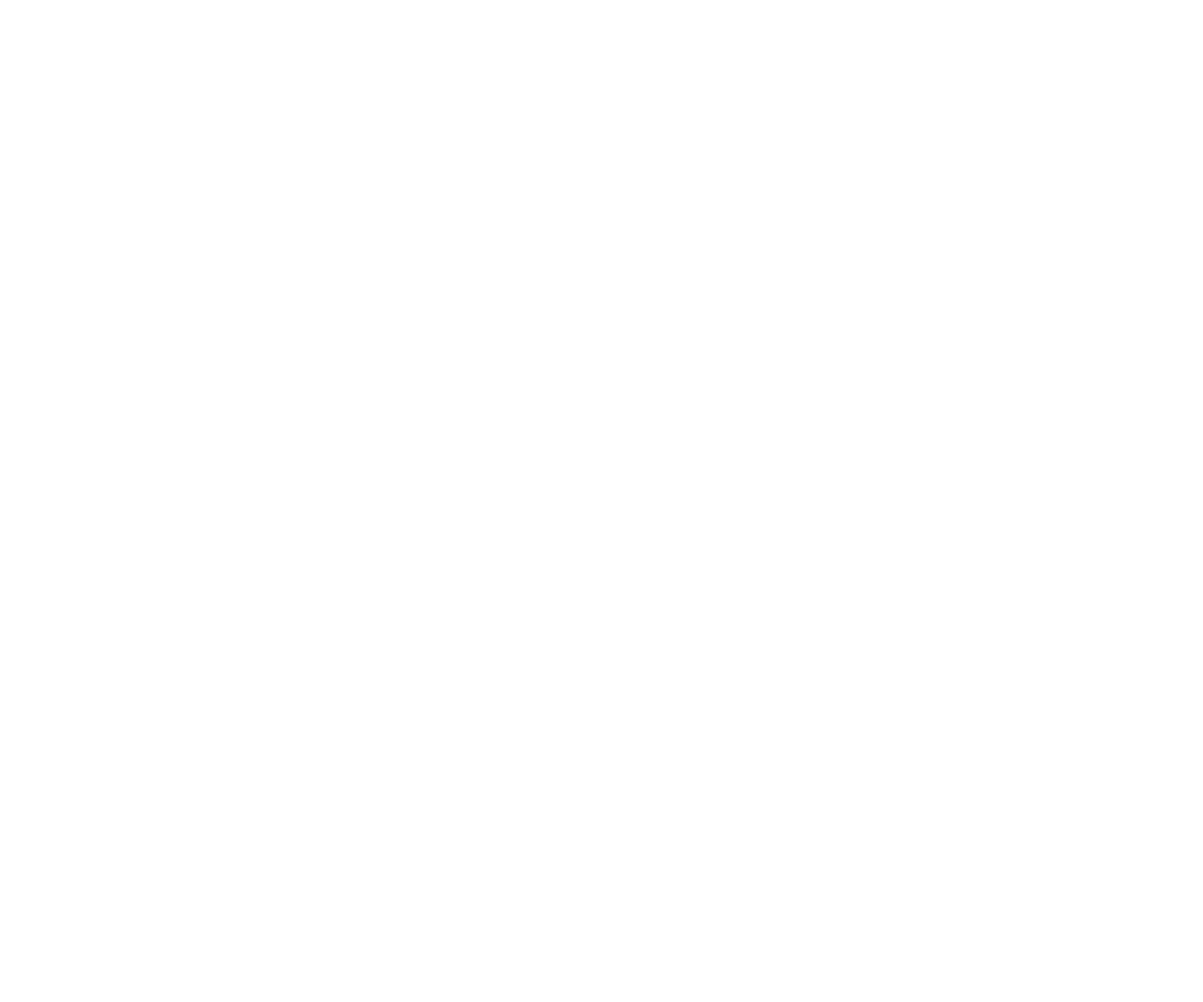
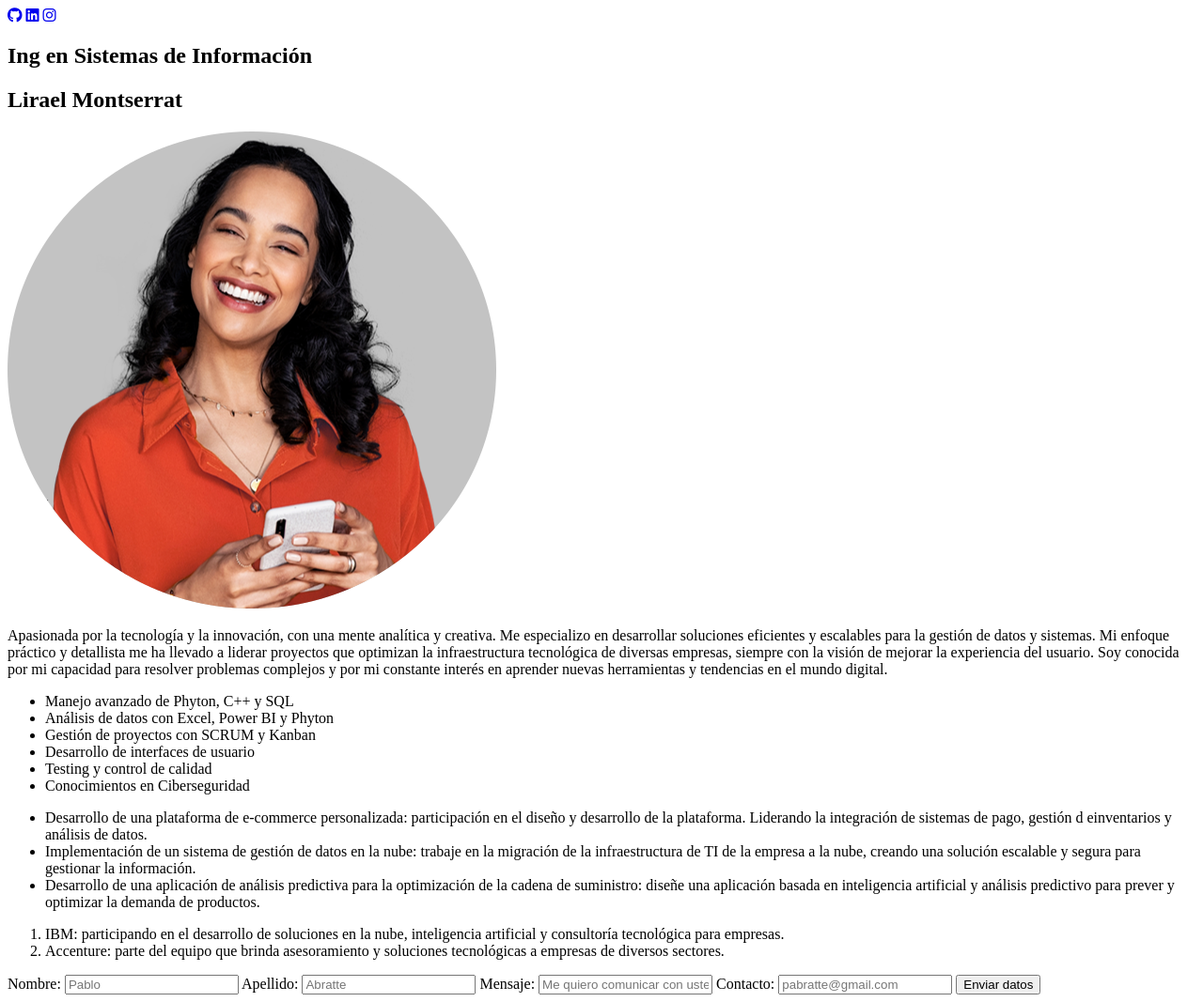
Before and after one commit to Serena-code/repositorio, a plain HTML site: page index.html in a window 1280 px wide. Shown: the whole page at 94% size. Before the commit the page ends 800 px from the top, so only its background shows below. Drawn offline with Linux system fonts and the light colour scheme.

Commit message:
index finalizado

```diff
--- /dev/null
+++ b/css/style.css
@@ -0,0 +1,11 @@
+.h1 {
+  font-family: "Roboto", sans-serif;
+  font-optical-sizing: auto;
+  font-weight: weight;
+  font-style: normal;
+  font-variation-settings:
+  "wdth" 100;
+}
+.body{
+  color:red;
+}
--- a/index.html
+++ b/index.html
@@ -1,9 +1,89 @@
 <!DOCTYPE html>
 <html>
     <head>
-
+        <title>Portfolio</title>
+        <link rel="stylesheet" href="css/style.css">
+        <script src="https://kit.fontawesome.com/c115c4d63d.js" crossorigin="anonymous"></script>
+        <link rel="preconnect" href="https://fonts.googleapis.com">
+        <link rel="preconnect" href="https://fonts.gstatic.com" crossorigin>
+        <link href="https://fonts.googleapis.com/css2?family=Roboto:ital,wght@0,100..900;1,100..900&display=swap" rel="stylesheet">
+        <link rel="stylesheet" href="css/style.css">
     </head>
     <body>
+        <header>
+            <a href="https://github.com/"><i class="fa-brands fa-github"></i></a>
+            <a href="https://linkedin.com/"><i class="fa-brands fa-linkedin"></i></a>
+            <a href="https://www.instagram.com/"><i class="fa-brands fa-instagram"></i></a>
+        </header>
+        <nav>
+            <h1>Ing en Sistemas de Información</h1>
+            <h2>Lirael Montserrat</h2>
+            <img src="img/foto_perfil_d.png" alt="foto modo oscuro">
+            <p>
+                Apasionada por la tecnología y la innovación, con una mente analítica y creativa. Me especializo en desarrollar soluciones eficientes y escalables para la gestión de datos y sistemas.
+                Mi enfoque práctico y detallista me ha llevado a liderar proyectos que optimizan la infraestructura tecnológica de diversas empresas, siempre con la visión de mejorar la experiencia
+                del usuario. Soy conocida por mi capacidad para resolver problemas complejos y por mi constante interés en aprender nuevas herramientas y tendencias en el mundo digital.
+            </p>
+        </nav>
+        <article>
+            <section class="habilidades">
+                <ul>
+                    <li>Manejo avanzado de Phyton, C++ y SQL</li>
+                    <li>Análisis de datos con Excel, Power BI y Phyton</li>
+                    <li>Gestión de proyectos con SCRUM y Kanban</li>
+                    <li>Desarrollo de interfaces de usuario</li>
+                    <li>Testing y control de calidad</li>
+                    <li>Conocimientos en Ciberseguridad</li>
+                </ul>
+            </section>
+            <section class="proyectos">
+                <ul>
+                    <li>
+                        Desarrollo de una plataforma de e-commerce personalizada: participación
+                        en el diseño y desarrollo de la plataforma. Liderando la integración de sistemas
+                        de pago, gestión d einventarios y análisis de datos.
+                    </li>
+                    <li>
+                        Implementación de un sistema de gestión de datos en la nube: trabaje en la migración
+                        de la infraestructura de TI de la empresa a la nube, creando una solución escalable
+                        y segura para gestionar la información.
+                    </li>
+                    <li>
+                        Desarrollo de una aplicación de análisis predictiva para la optimización de la cadena
+                        de suministro: diseñe una aplicación basada en inteligencia artificial y análisis predictivo
+                        para prever y optimizar la demanda de productos.
+                    </li>
+                </ul>
+            </section>
+        </article>
+        <aside>
+            <ol>
+                <li>
+                    IBM: participando en el desarrollo de soluciones en la nube, inteligencia artificial y
+                    consultoría tecnológica para empresas.
+                </li>
+                <li>
+                    Accenture: parte del equipo que brinda asesoramiento y soluciones
+                    tecnológicas a empresas de diversos sectores.
+                </li>
+            </ol>
+        </aside>
+        <footer>
+            <form method="post" action="">
+                <label for="nombre">Nombre: </label>
+                <input name="nombre" id="nombre" placeholder="Pablo" required>
 
+                <label for="apellido">Apellido: </label>
+                <input name="apellido" id="apellido" placeholder="Abratte" required>
+
+                <label for="mensaje">Mensaje: </label>
+                <input name="mensaje" id="mensaje" placeholder="Me quiero comunicar con usted..." required>
+
+                <label for="contacto">Contacto: </label>
+                <input name="contacto" id="contacto" type="email" placeholder="pabratte@gmail.com" required>
+
+                <input type="submit" value="Enviar datos">
+            </form>
+        </footer>
     </body>
 </html>
```
